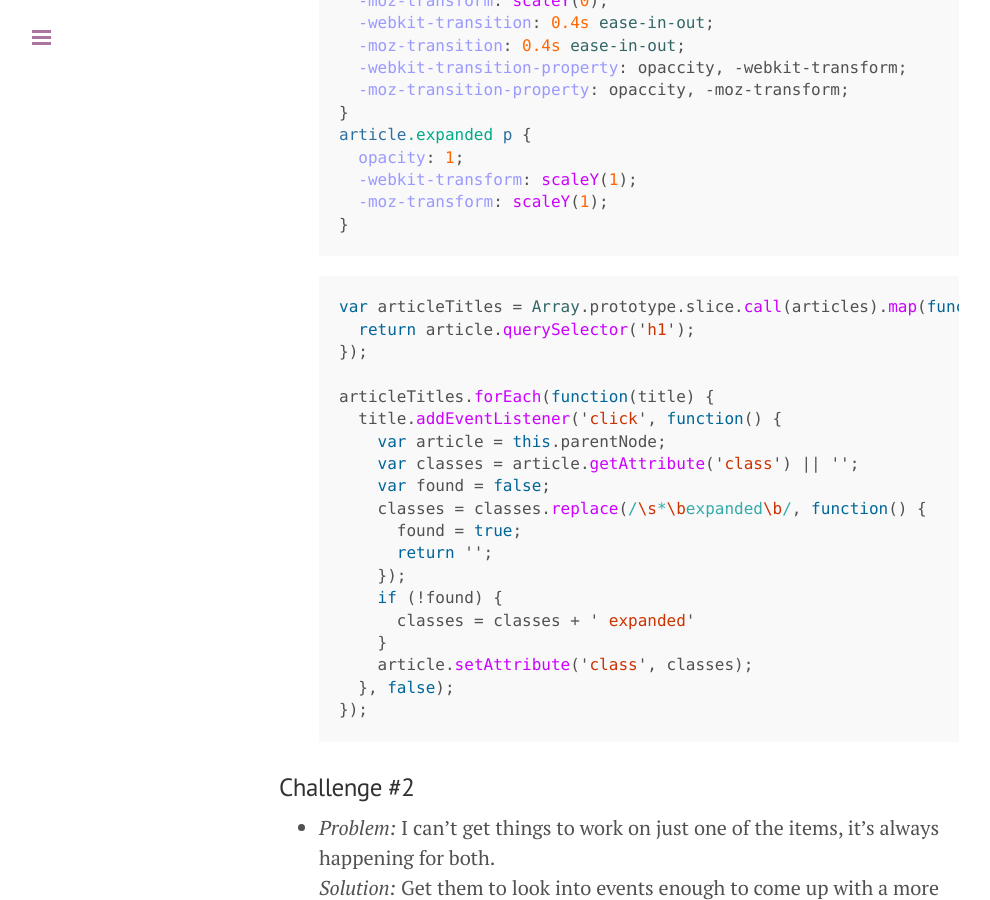
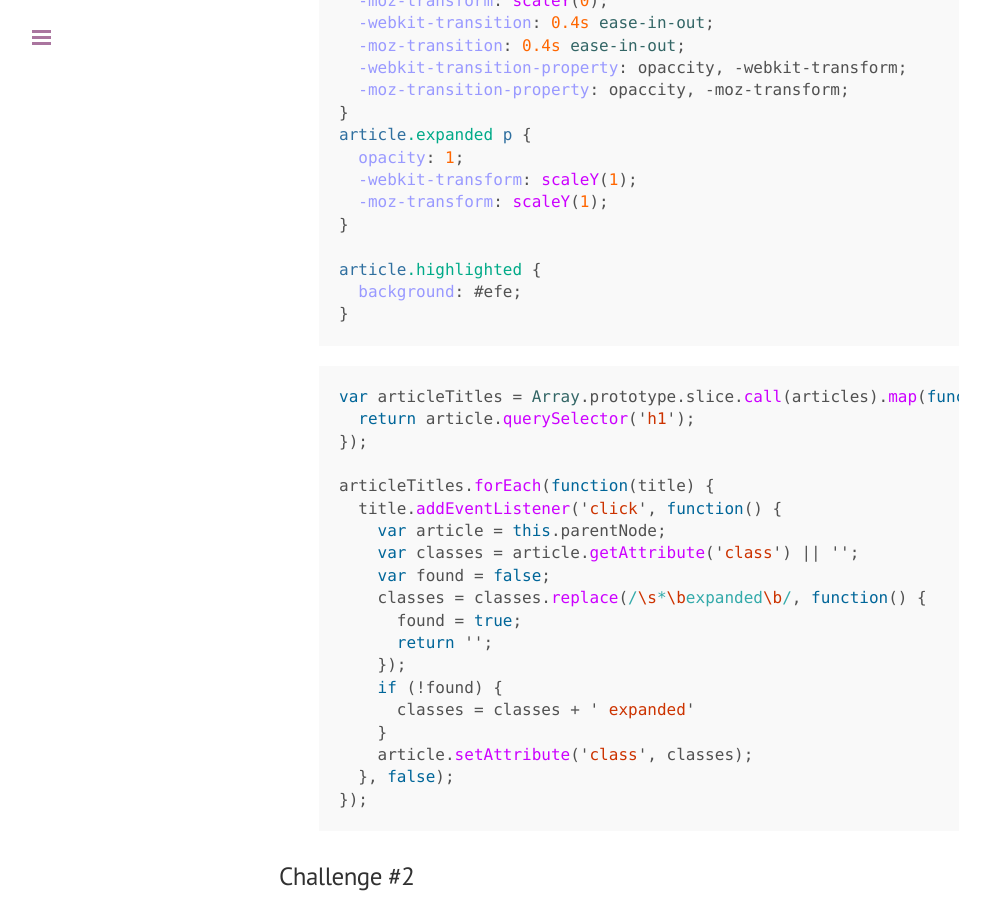
Before and after one commit to wbyoung/jsi, a Jekyll site: the page built from _posts/00-05-01-dom-notes.md, in a window 1280 px wide and 900 px high, scrolled down 2996 px. Shown: the whole window, without its empty margins (1-991 px from the left). Built offline with Jekyll 4.4.1, drawn with Linux system fonts in a browser that asks for light colours; nearby versions of some CDN libraries; Markdown is read by kramdown in place of the engine named in the settings.

Commit message:
Additional style.

```diff
--- a/_posts/00-05-01-dom-notes.md
+++ b/_posts/00-05-01-dom-notes.md
@@ -123,6 +123,10 @@ article.expanded p {
   -webkit-transform: scaleY(1);
   -moz-transform: scaleY(1);
 }
+
+article.highlighted {
+  background: #efe;
+}
 {% endhighlight %}
 
 {% highlight javascript %}
```
